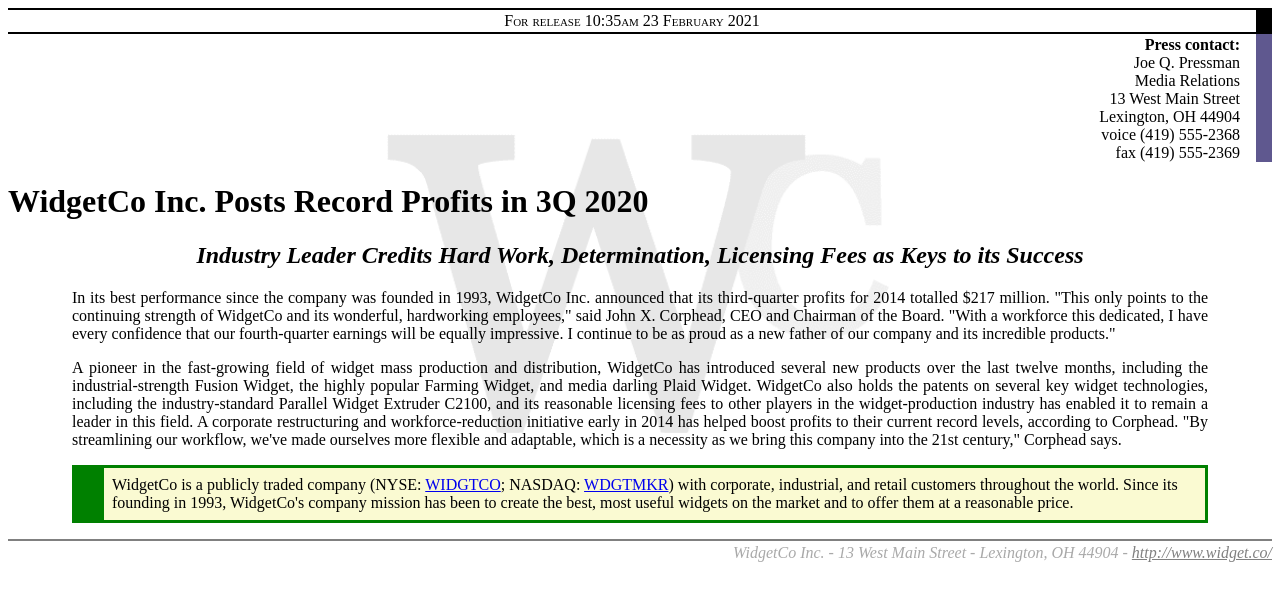
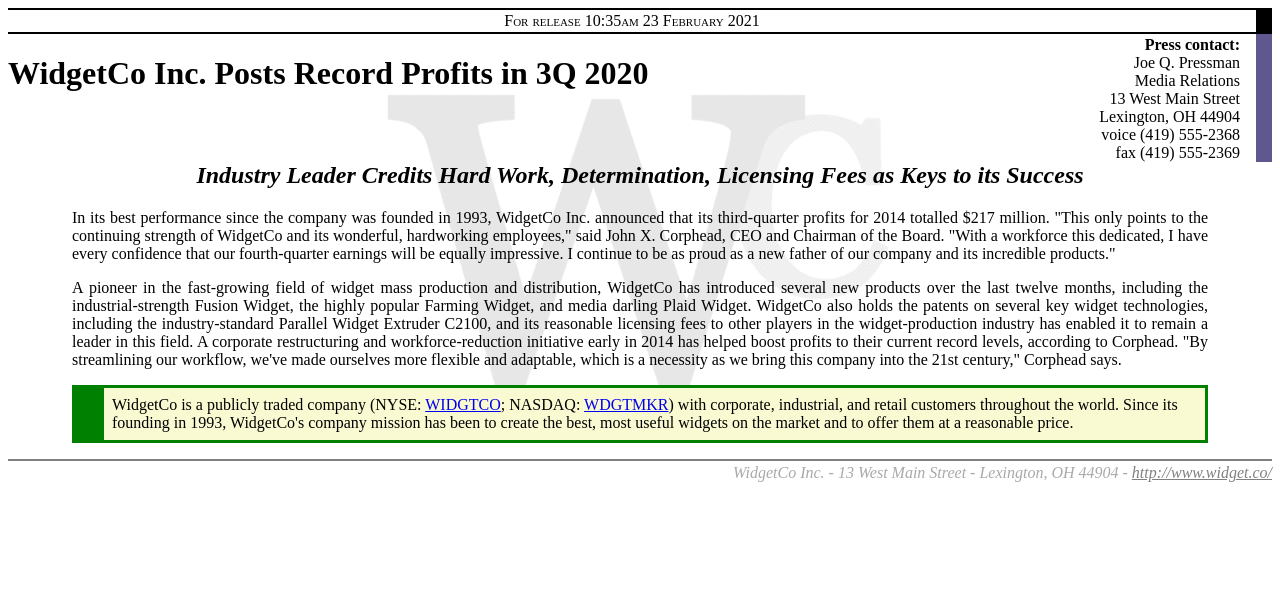
Before and after one commit to vinyl-c/Module03, a plain HTML site: page Module02Start.html in a window 1280 px wide. Drawn offline with Linux system fonts and the light colour scheme.

Commit message:
Fixed h1 not being next to aside

```diff
--- a/css/styles.css
+++ b/css/styles.css
@@ -9,6 +9,8 @@ aside {
     border-right: 1em solid rgb(95, 88, 143);
     padding-right: 1em;
     padding-top: 2px;
+    width: 40%;
+    float: right;
 }
 aside::first-line {
     font-weight: bold;
@@ -21,6 +23,9 @@ header {
     border-right: 1em solid black;
     padding: 2px;
 }
+h1 {
+    width: 60%;
+}
 h2 {
     font-style: italic;
     text-align: center;
@@ -30,6 +35,7 @@ p {
 }
 article {
     margin: 0 4em 0 4em;
+    clear: both;
 }
 footer {
     font-style: italic;
```
